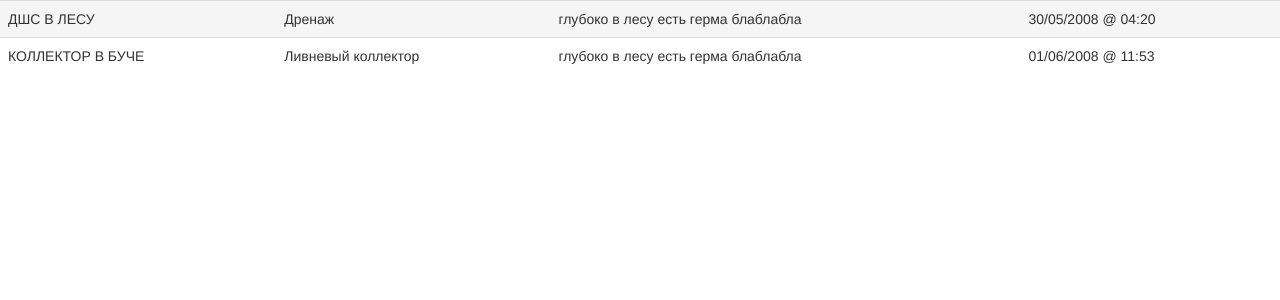
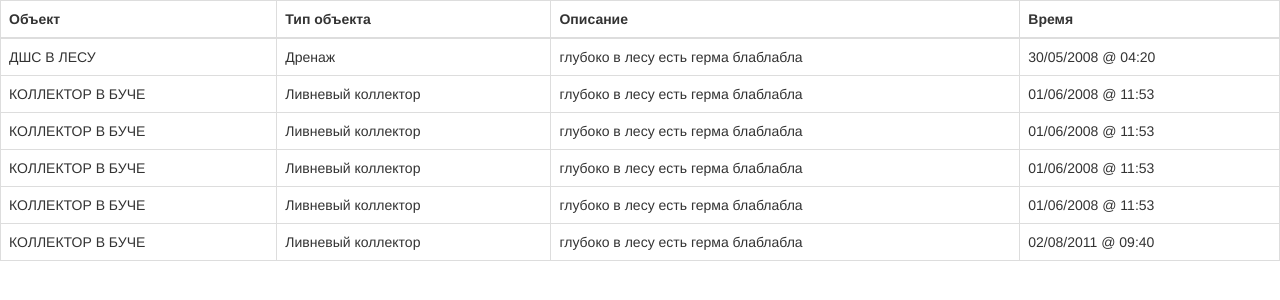
Before and after one commit to Nicholass/agrr, a plain HTML site: page index.html in a window 1280 px wide. Drawn offline with Linux system fonts and the light colour scheme.

Commit message:
table updated

```diff
--- a/index.html
+++ b/index.html
@@ -2,23 +2,33 @@
 <html ng-app="agrr">
 <head lang="en">
     <meta charset="UTF-8">
-    <link rel="stylesheet" type="text/css" href="css/bootstrap.min.css" />
+    <link rel="stylesheet" type="text/css" href="css/bootstrap.min.css"/>
     <title></title>
 </head>
 <body>
 
 <div class="table-responsive" ng-controller="agrrController as places">
-    <table class="table table-striped table-hover" >
+    <table class="table table-bordered table-hover">
+        <thead>
+        <tr>
+            <th>Объект</th>
+            <th>Тип объекта</th>
+            <th>Описание</th>
+            <th>Время</th>
+        </tr>
+        </thead>
+        <tbody>
         <tr ng-repeat="place in places.items | orderBy:'submittedDate'" ng-controller="rowController as row">
-            <td> {{place.title | uppercase }} </td>
+            <td> {{place.title | uppercase }}</td>
             <td>
-                <span >
+                <span ng-class="row.setType(place.type)">
                     {{place.type}}
                 </span>
-             </td>
-            <td> {{place.description}} </td>
-            <td> {{place.submittedDate | date:"dd/MM/yyyy @ hh:mm"}} </td>
+            </td>
+            <td> {{place.description}}</td>
+            <td> {{place.submittedDate | date:"dd/MM/yyyy @ hh:mm"}}</td>
         </tr>
+        </tbody>
     </table>
     <script type="text/javascript" src="scripts/angular.min.js"></script>
     <script type="text/javascript" src="scripts/app.js"></script>
--- a/scripts/app.js
+++ b/scripts/app.js
@@ -7,6 +7,10 @@
 
 	app.controller('rowController', function() {
 		this.type = 1;
+
+		this.setType = function(placeType) {
+			return
+		};
 	});
 
 	var places = [
@@ -31,6 +35,57 @@
 			visited: true,
 			visitDate: 123123123123,
 			visitComments: ""
+		},
+		{
+			id: 3,
+			submittedDate: 1212321212121,
+			title: 'Коллектор в Буче',
+			coordinates: [5.9817263, 3.23412],
+			description: 'глубоко в лесу есть герма блаблабла',
+			type: "Ливневый коллектор",
+			submittedBy: "ACIS",
+			visited: true,
+			visitDate: 123123123123,
+			visitComments: ""
+		}
+,
+		{
+			id: 4,
+			submittedDate: 1212321212121,
+			title: 'Коллектор в Буче',
+			coordinates: [5.9817263, 3.23412],
+			description: 'глубоко в лесу есть герма блаблабла',
+			type: "Ливневый коллектор",
+			submittedBy: "ACIS",
+			visited: true,
+			visitDate: 123123123123,
+			visitComments: ""
+		}
+,
+		{
+			id: 5,
+			submittedDate: 1312321212121,
+			title: 'Коллектор в Буче',
+			coordinates: [5.9817263, 3.23412],
+			description: 'глубоко в лесу есть герма блаблабла',
+			type: "Ливневый коллектор",
+			submittedBy: "ACIS",
+			visited: true,
+			visitDate: 123123123123,
+			visitComments: ""
+		}
+,
+		{
+			id: 2,
+			submittedDate: 1212321212121,
+			title: 'Коллектор в Буче',
+			coordinates: [5.9817263, 3.23412],
+			description: 'глубоко в лесу есть герма блаблабла',
+			type: "Ливневый коллектор",
+			submittedBy: "ACIS",
+			visited: true,
+			visitDate: 123123123123,
+			visitComments: ""
 		}
 
 	]
```
